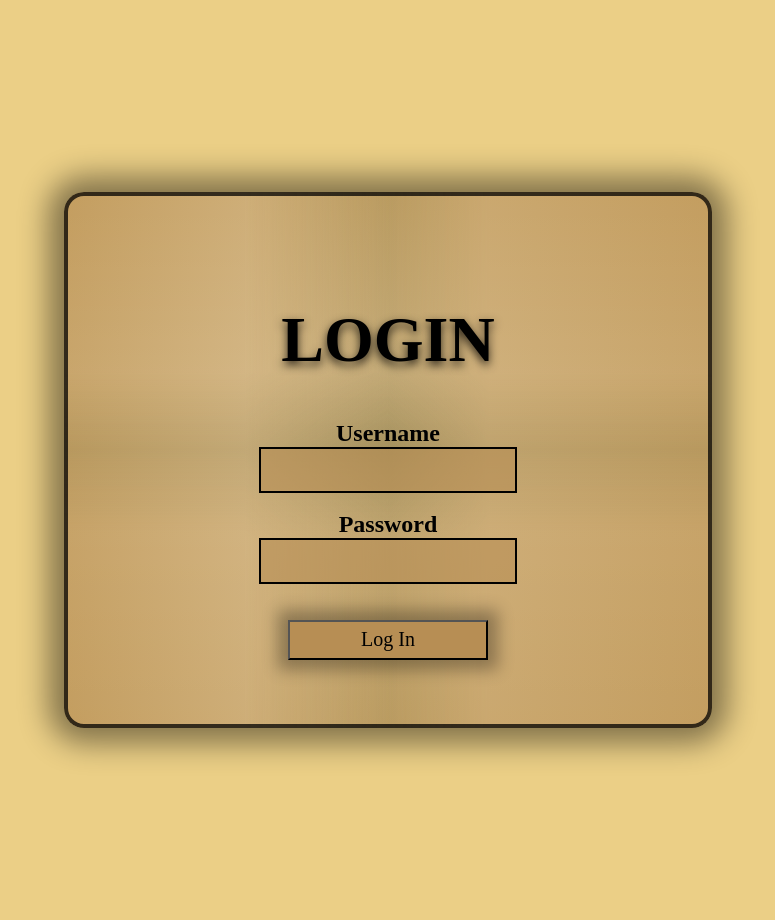
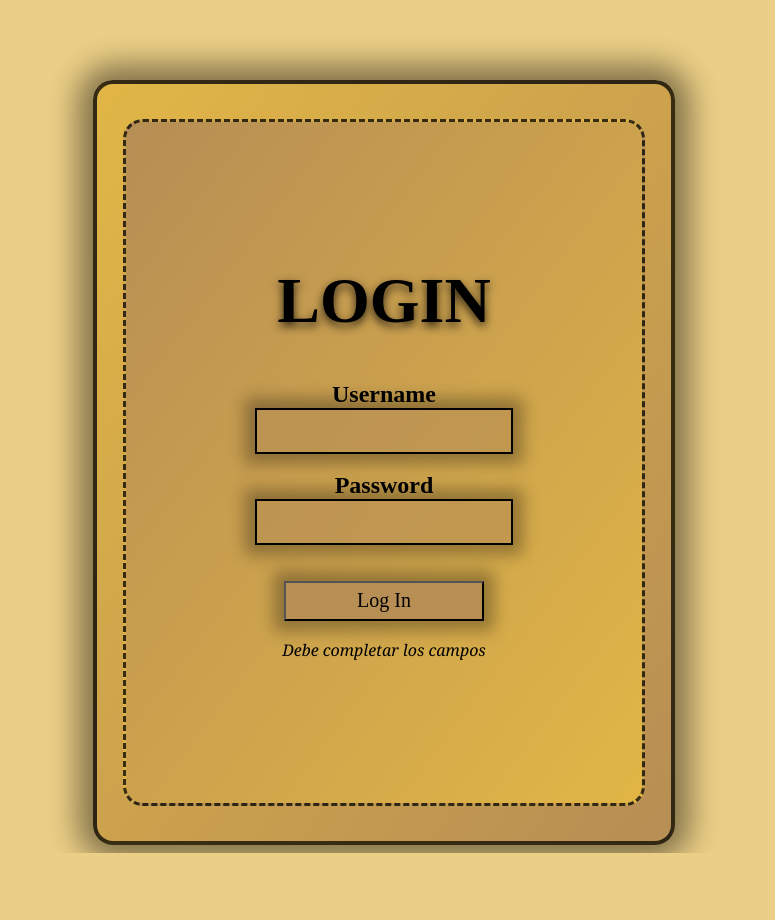
Before and after one commit to AlexVillanuevaGimeno/Desarrollo-Interfaces, a PHP site: page /login.php in a window 1280 px wide. Shown: the whole page, without its empty margins (264-1039 px from the left). After the commit the page ends 853 px from the top, so only its background shows below. Run offline with PHP 8.4, Linux system fonts and the light colour scheme.

Commit message:
PHP COMPLETO

```diff
--- a/www/di23/css/login.css
+++ b/www/di23/css/login.css
@@ -5,20 +5,30 @@ body {
 }
 
 #bloqueBordeBloqueForm {
-    margin: 15% 25%;
-    width: 50% !important;
-    height: 70% !important;
+    display: flex;
+    justify-content: center;
+    align-items: center;
+    margin-left: auto;
+    margin-right: auto;
+    margin-top: 5em;
+    width: 574px !important;
+    height: 757px !important;
     border-radius: 20px;
     border: 4px solid rgba(0, 0, 0, 0.75);
-    background: linear-gradient(90deg, rgba(183, 142, 84, 0.50) 0%, rgba(203, 173, 130, 0.50) 27.6%, rgba(0, 0, 0, 0.11) 50%, rgba(196, 162, 114, 0.50) 65.62%, rgba(183, 142, 84, 0.50) 100%), linear-gradient(180deg, rgba(183, 142, 84, 0.50) 0%, rgba(203, 174, 132, 0.50) 33.33%, rgba(0, 0, 0, 0.21) 47.92%, rgba(197, 163, 116, 0.50) 64.58%, rgba(183, 142, 84, 0.50) 100%);
+    background: linear-gradient( to bottom right, #E1B646, #B78E54) ;
+     /* background: linear-gradient(90deg, rgba(183, 142, 84, 0.50) 0%, rgba(203, 173, 130, 0.50) 27.6%,
+      rgba(0, 0, 0, 0.11) 50%, rgba(196, 162, 114, 0.50) 65.62%, rgba(183, 142, 84, 0.50) 100%), linear-gradient(180deg, rgba(183, 142, 84, 0.50) 0%,
+      rgba(203, 174, 132, 0.50) 33.33%, rgba(0, 0, 0, 0.21) 47.92%, rgba(197, 163, 116, 0.50) 64.58%, rgba(183, 142, 84, 0.50) 100%);  */
     box-shadow: 0px 0px 30px 15px rgba(0, 0, 0, 0.45);
 
 }
 
 #bloqueForm {
-    width: 80%;
-    height: 80%;
-    margin: 10% 10%;
+    width: 90%;
+    height: 90%;
+    border-radius: 20px;
+    border: 3px dashed rgba(0, 0, 0, 0.75);
+    background: linear-gradient( to bottom right, #B78E54, #E1B646) ;
     display: flex;
     flex-direction: column;
     justify-content: center;
@@ -33,6 +43,7 @@ body {
     font-style: normal;
     font-weight: 700;
     line-height: normal;
+    margin-top: 0;
 }
 
 #form {
@@ -65,8 +76,10 @@ body {
 }
 
 input {
+    font-family: Georgia, 'Times New Roman', Times, serif;
     height: 40px !important;
     width: 250px !important;
+    box-shadow: 0px 0px 15px 10px rgba(0, 0, 0, 0.30);
 }
 
 #usuario {
@@ -80,8 +93,10 @@ input {
 }
 
 button {
+    font-family: Georgia, 'Times New Roman', Times, serif;
     height: 40px !important;
     width: 200px !important;
+    box-shadow: 0px 0px 15px 10px rgba(0, 0, 0, 0.30);
 }
 
 #botonLogin {
@@ -99,3 +114,8 @@ button {
     font-weight: 400;
     line-height: normal;
 }
+#informe{
+    font-family: Georgia, 'Times New Roman', Times, serif;
+    font-size: medium;
+    font-style: italic;
+}
--- a/www/di23/login.php
+++ b/www/di23/login.php
@@ -18,7 +18,6 @@ if ($usuario == '' || $pass == '') {
     ));
     if ($resultado == 'S') {
         header('Location: index.php');
-        echo "vuelta index";
     } else {
         $mensa = 'Datos incorrectos';
     }
@@ -47,6 +46,11 @@ if ($usuario == '' || $pass == '') {
                 <input type="password" id="pass" name="pass" required>
                 <br><br>
                 <button type="submit" id="botonLogin"><a id="txtLogin">Log In</a></button>
+                <br>
+                <a id="informe">
+                    <?php echo $mensa; ?>
+                </a>
+
             </form>
         </div>
 
@@ -63,7 +67,7 @@ if ($usuario == '' || $pass == '') {
     <button type="submit">Iniciar sesión</button>
   </form>
   <div id="mensajeForm">
-    <?php echo $mensa; ?>
+
   </div> -->
 </body>
 
```
Also changed, not shown: www/di23/controladores/C_Usuarios.php (+0 -9 lines), www/di23/css/index.css (+55 -3 lines), www/di23/index.php (+5 -10 lines), www/di23/modelos/M_Usuarios.php (+37 -22 lines), www/di23/vistas/Usuarios/V_Usuarios.php (+13 -6 lines), www/di23/vistas/Usuarios/V_Usuarios_Listado.php (+58 -2 lines).
